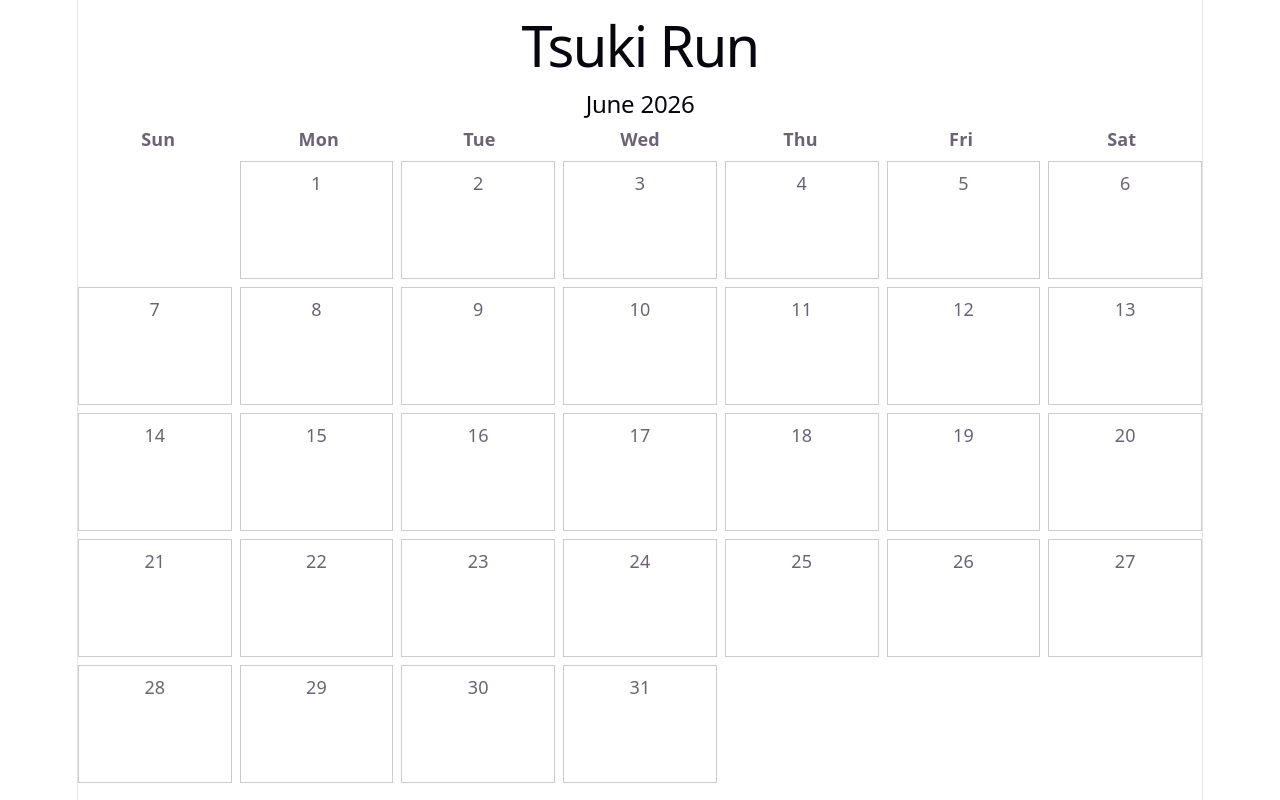
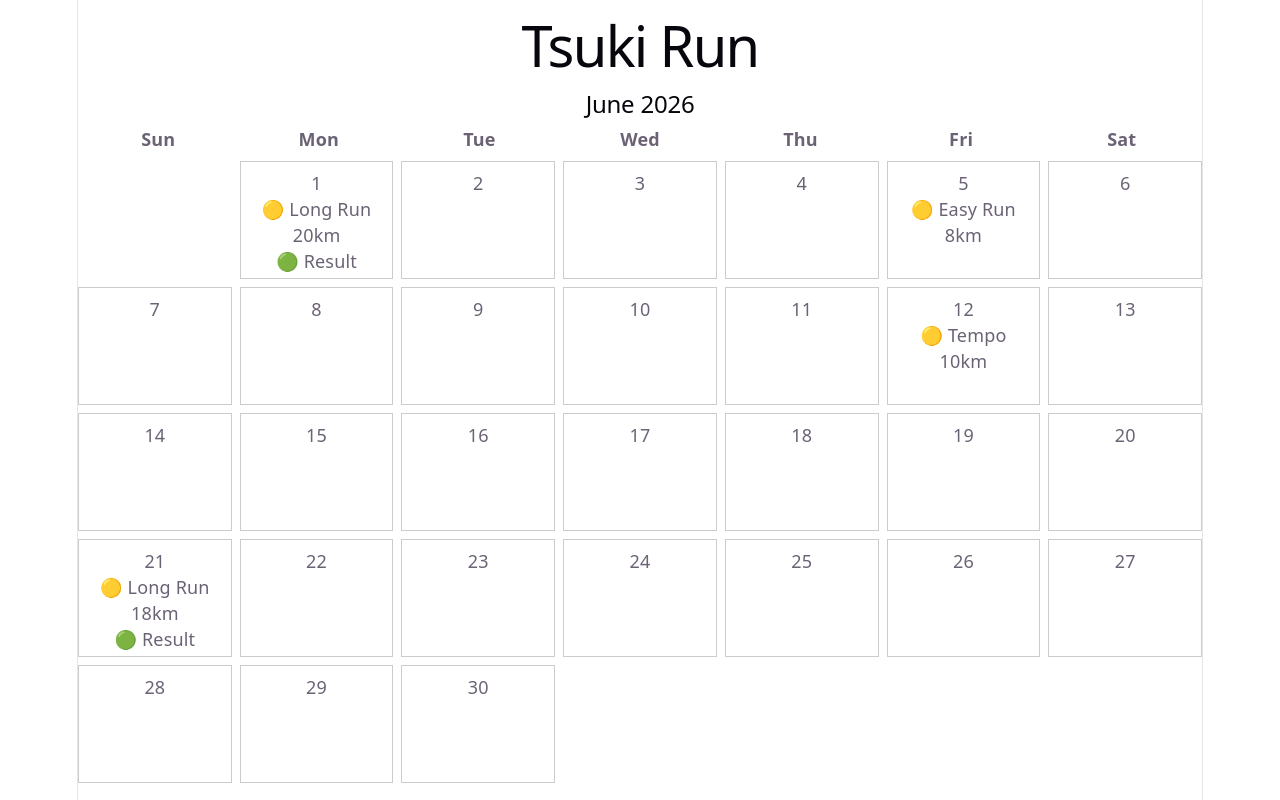
Before and after one commit to jameskktkim-dev/tsuki-run, a React app in the folder frontend/: page / in a window 1280 px wide. Built offline with nearby package versions, Linux system fonts and the light colour scheme; the HTML template or start-up script is replaced by a standard one.

Commit message:
Add day modal

```diff
--- /dev/null
+++ b/frontend/src/components/DayModal.jsx
@@ -0,0 +1,36 @@
+export default function DayModal({ selectedDay, entry, onClose }) {
+  if (!selectedDay) return null;
+
+  return (
+    <div
+      style={{
+        position: "fixed",
+        inset: 0,
+        backgroundColor: "rgba(0,0,0,0.3)",
+        display: "flex",
+        justifyContent: "center",
+        alignItems: "center",
+      }}
+    >
+      <div
+        style={{
+          backgroundColor: "white",
+          width: "400px",
+          padding: "24px",
+          borderRadius: "12px",
+        }}
+      >
+        <button onClick={onClose}>Close</button>
+
+        <h2>June {selectedDay}</h2>
+
+        <h3>Plan</h3>
+        <p>{entry?.planType || "No plan yet"}</p>
+        <p>{entry?.planDistance ? `${entry.planDistance} km` : ""}</p>
+
+        <h3>Result</h3>
+        <p>{entry?.hasResult ? "Completed" : "No result yet"}</p>
+      </div>
+    </div>
+  );
+}
--- a/frontend/src/components/MonthlyCalendar.jsx
+++ b/frontend/src/components/MonthlyCalendar.jsx
@@ -1,9 +1,19 @@
-const days = Array.from({ length: 31 }, (_, index) => index + 1);
+import { useState } from "react";
+import { entries } from "../data/mockEntries";
+import DayModal from "./DayModal";
 
-// June 2026 starts on Monday
+const days = Array.from({ length: 30 }, (_, index) => index + 1);
 const blankDays = Array.from({ length: 1 }, (_, index) => null);
 
 export default function MonthlyCalendar() {
+  const [selectedDay, setSelectedDay] = useState(null);
+
+  const getEntryForDay = (day) => {
+    return entries.find((entry) => entry.day === day);
+  };
+
+  const selectedEntry = selectedDay ? getEntryForDay(selectedDay) : null;
+
   return (
     <div>
       <h2>June 2026</h2>
@@ -36,19 +46,39 @@ export default function MonthlyCalendar() {
           <div key={`blank-${index}`}></div>
         ))}
 
-        {days.map((day) => (
+        {days.map((day) => {
+          const entry = getEntryForDay(day);
+
+          return (
             <div
               key={day}
+              onClick={() => setSelectedDay(day)}
               style={{
                 border: "1px solid #ccc",
                 height: "100px",
                 padding: "8px",
+                cursor: "pointer",
               }}
             >
-            {day}
+              <div>{day}</div>
+
+              {entry?.hasPlan && (
+                <div>
+                  🟡 {entry.planType} {entry.planDistance}km
                 </div>
-        ))}
+              )}
+
+              {entry?.hasResult && <div>🟢 Result</div>}
             </div>
+          );
+        })}
+      </div>
+
+      <DayModal
+        selectedDay={selectedDay}
+        entry={selectedEntry}
+        onClose={() => setSelectedDay(null)}
+      />
     </div>
   );
 }
--- a/frontend/src/data/mockEntries.js
+++ b/frontend/src/data/mockEntries.js
@@ -1,6 +1,30 @@
 export const entries = [
-  { day: 1, hasPlan: true },
-  { day: 5, hasPlan: true },
-  { day: 12, hasPlan: true },
-  { day: 21, hasPlan: true, hasResult: true }
+  {
+    day: 1,
+    planType: "Long Run",
+    planDistance: 20,
+    hasPlan: true,
+    hasResult: true,
+  },
+  {
+    day: 5,
+    planType: "Easy Run",
+    planDistance: 8,
+    hasPlan: true,
+    hasResult: false,
+  },
+  {
+    day: 12,
+    planType: "Tempo",
+    planDistance: 10,
+    hasPlan: true,
+    hasResult: false,
+  },
+  {
+    day: 21,
+    planType: "Long Run",
+    planDistance: 18,
+    hasPlan: true,
+    hasResult: true,
+  },
 ];
```
Lines whose indentation alone changed are shown as unchanged.
